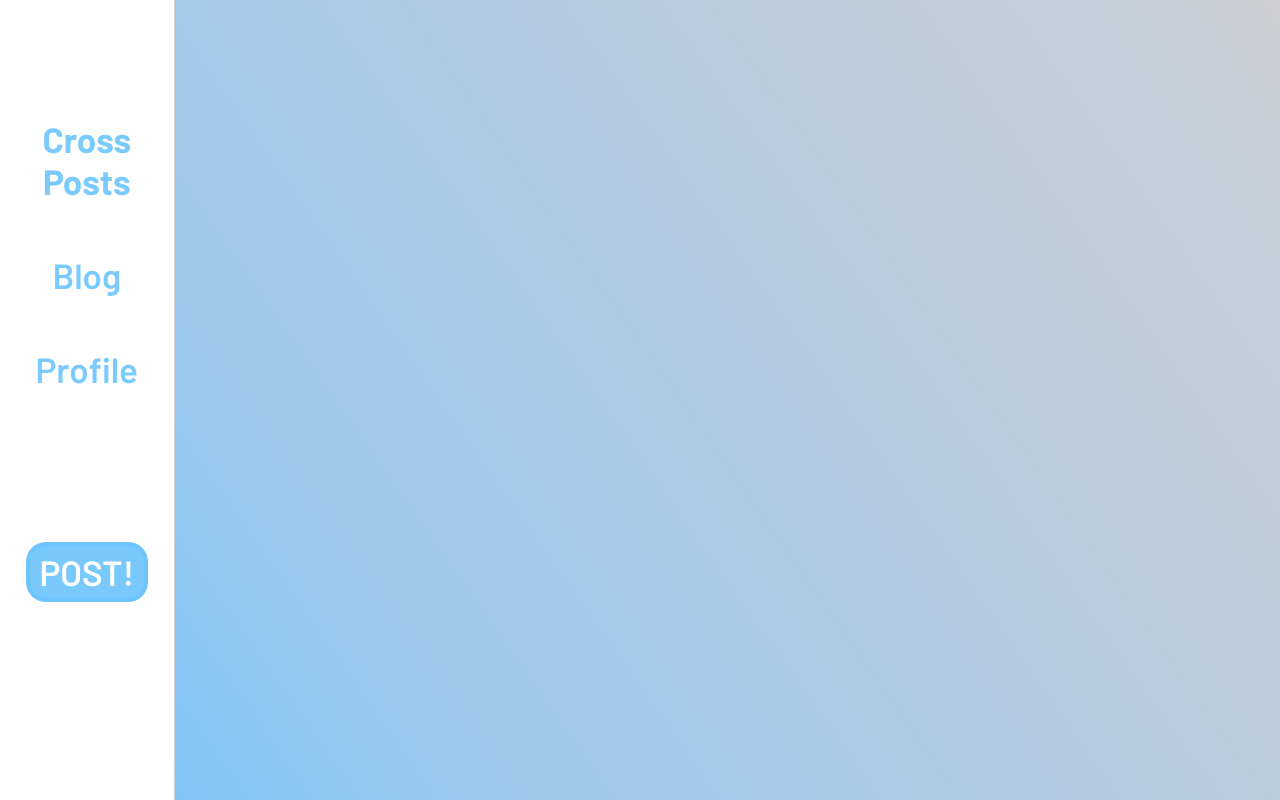
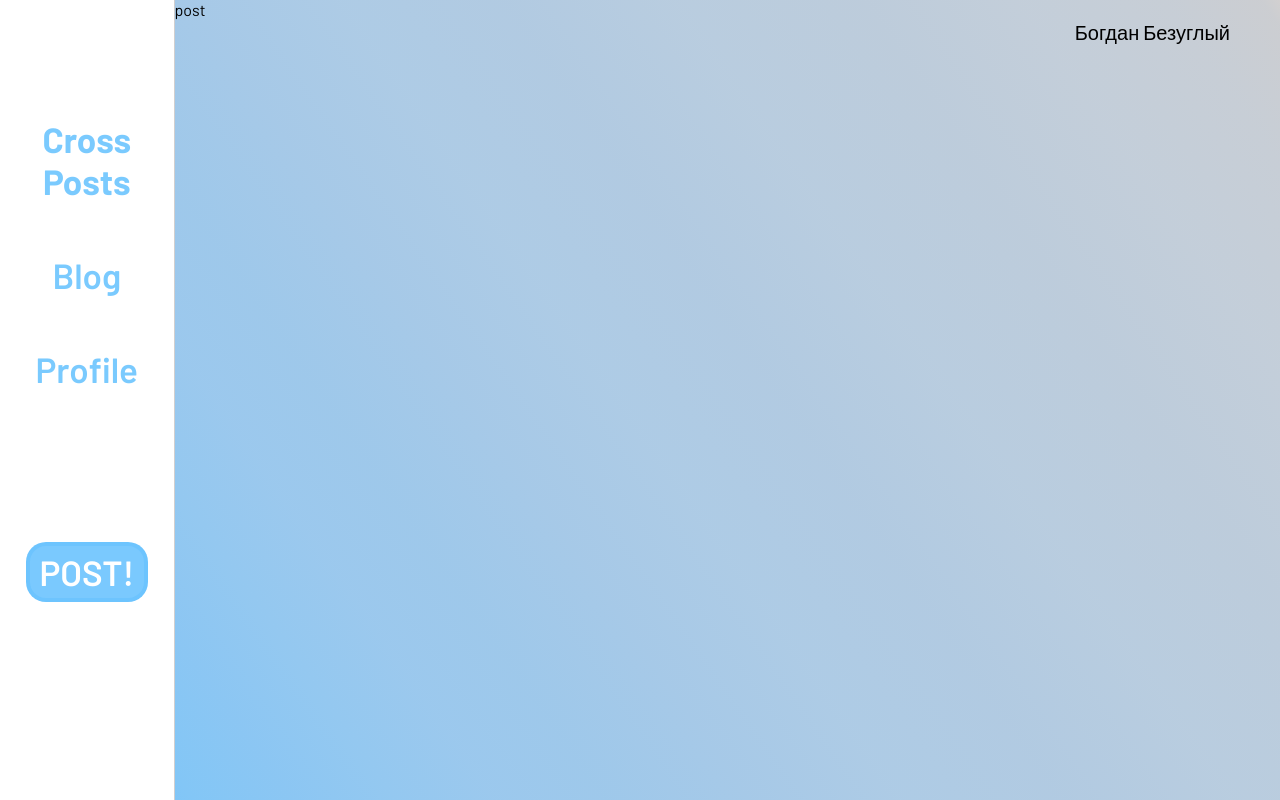
Before and after one commit to bboddyya/CrossPosts_sandbox, a React (Create React App) app: page /task/1 in a window 1280 px wide. Built offline with nearby package versions, Linux system fonts and the light colour scheme.

Commit message:
Перед созданием перехода в отдельный пост

```diff
--- a/src/App.js
+++ b/src/App.js
@@ -8,8 +8,9 @@ import defaultPosts from "./Posts/defaultPosts";
 import { Context } from "./Context";
 import Profile from "./Pages/Profile/Profile";
 import About from "./Pages/About/About";
-import ThemeSwitch from "./Themes/ThemeSwitch";
 import themeColor from "./Themes/themeColor";
+import Login from "./Login/Login";
+import SinglePost from "./Pages/SinglePost/SinglePost";
 
 function App() {
   const [tasks, setTasks] = useState(defaultPosts);
@@ -37,10 +38,11 @@ function App() {
     >
       <div className="App" style={darkMode ? themeColor.body : null}>
         <Header />
-
+        <Login />
         <Routes>
           <Route path="/" element={<About />} />
           <Route path="/about" element={<About />} />
+          <Route path="/task/:id" element={<SinglePost />} />
           <Route path="/credit" element={<Credit />} />
           <Route path="/task" element={<Tasks />} />
           <Route path="/profile" element={<Profile />} />
--- a/src/Header/Header.js
+++ b/src/Header/Header.js
@@ -2,7 +2,6 @@ import React, { useContext } from "react";
 import ProfileButton from "./ProfileButton";
 import CreditButton from "./CreditButton";
 import TaskButton from "./TaskButton";
-import mops from "../img/Cross Posts.png";
 import { Link } from "react-router-dom";
 import { Context } from "../Context";
 import ThemeSwitch from "../Themes/ThemeSwitch";
--- /dev/null
+++ b/src/Login/Login.css
@@ -0,0 +1,6 @@
+.loginWrapper {
+  position: absolute;
+  top: 20px;
+  right: 50px;
+  font-size: 20px;
+}
--- /dev/null
+++ b/src/Login/Login.js
@@ -0,0 +1,6 @@
+import "./Login.css";
+function Login() {
+  return <div className="loginWrapper">Богдан Безуглый</div>;
+}
+
+export default Login;
--- /dev/null
+++ b/src/Pages/SinglePost/SinglePost.js
@@ -0,0 +1,7 @@
+import React from "react";
+
+function SinglePost() {
+  return <div className="singlePostWrapper">post</div>;
+}
+
+export default SinglePost;
--- a/src/Pages/Tasks/UI/Post.js
+++ b/src/Pages/Tasks/UI/Post.js
@@ -1,6 +1,7 @@
 import React, { useContext } from "react";
 import "./Posts.css";
 import { Context } from "../../../Context";
+import { Link } from "react-router-dom";
 
 function Post() {
   const { tasks, darkMode, themeColor } = useContext(Context);
@@ -21,6 +22,7 @@ function Post() {
             picture,
           }) => {
             return (
+              // <Link to={"/tasks/id"}>
               <div
                 key={id}
                 className="post"
@@ -69,6 +71,7 @@ function Post() {
                   </span>
                 </div>
               </div>
+              // </Link>
             );
           }
         )
```
